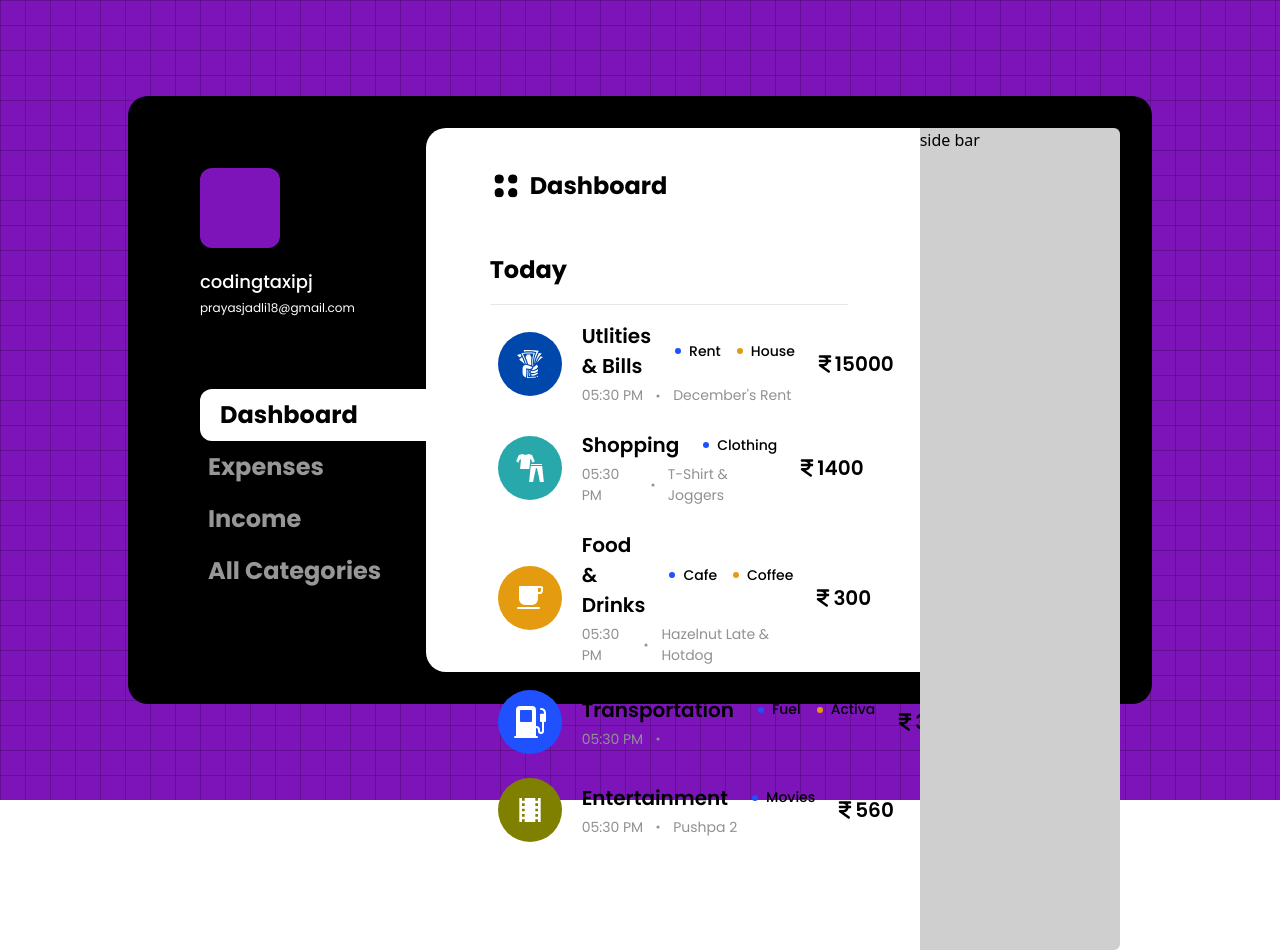
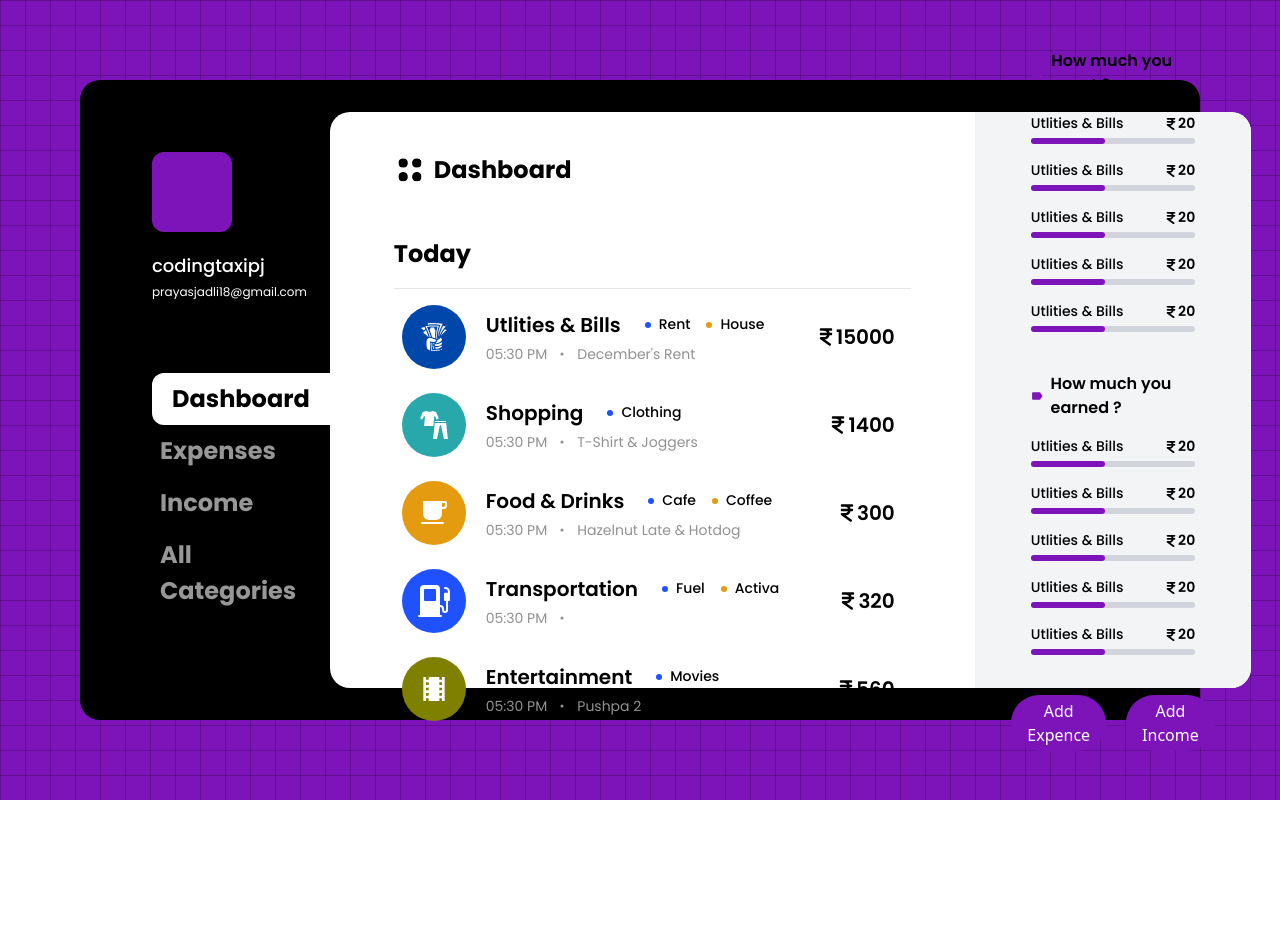
Before and after one commit to codingtaxipj/ExpenseTracker-LP, a React (Vite) app: page / in a window 1280 px wide. After the commit the page ends 800 px from the top, so only its background shows below. Built offline with nearby package versions, Linux system fonts and the light colour scheme.

Commit message:
add progress bard on home dashboard | fixed on click change css of side nav buttons

```diff
--- a/src/App.jsx
+++ b/src/App.jsx
@@ -1,4 +1,4 @@
-import { useState } from "react";
+import { useRef, useState } from "react";
 import HomeDashboard from "./components/HomeDashboard";
 import IncomeDashboard from "./components/IncomeDashboard";
 import ExpenseDashboard from "./components/ExpenseDashboard";
@@ -6,12 +6,27 @@ import AllCategories from "./components/AllCategories";
 
 function App() {
   const [defaultDashboard, setDefaultDashboard] = useState("homeDashboard");
+  const home = useRef();
+
+  function handleClickSideButtons(pageSelected) {
+    setDefaultDashboard(pageSelected);
+  }
+
+  function setStyle(current) {
+    let baseStyle = "w-full py-2 text-left text-[24px] font-medium outline-0";
+    if (current === defaultDashboard)
+      return baseStyle + " " + "rounded-l-[12px] bg-[white] px-5 text-[black]";
+    else
+      return (
+        baseStyle + " " + "text-slate-600 px-2 hover:px-5 hover:text-[white]"
+      );
+  }
 
   return (
     <>
       <div className="absolute inset-0 w-full bg-pupl bg-cover bg-no-repeat">
         <div className="h-full w-full bg-[linear-gradient(to_right,_rgba(0,0,0,0.2)_1px,_transparent_1px),linear-gradient(to_bottom,_rgba(0,0,0,0.2)_1px,_transparent_1px)] px-[5rem] py-20 [background-size:25px_25px]">
-          <div className="absolute inset-x-[8rem] inset-y-[6rem] flex flex-row rounded-[20px] bg-[black] px-8 py-8">
+          <div className="inset-x-[8rem] inset-y-[6rem] flex h-full flex-row rounded-[20px] bg-[black] px-8 py-8">
             <div className="w-[22rem] pl-10">
               <div className="py-[2.5rem] text-[white]">
                 <div className="mb-5 size-[5rem] rounded-[12px] bg-pupl"></div>
@@ -22,33 +37,34 @@ function App() {
               </div>
               <div className="flex flex-col py-[2rem] font-pop-b text-[#979797]">
                 <button
-                  onClick={() => setDefaultDashboard(() => "homeDashboard")}
+                  ref={home}
+                  onClick={() => handleClickSideButtons("homeDashboard")}
                   autoFocus
-                  className="text-slate-600 w-full px-2 py-2 text-left text-[24px] font-medium outline-0 hover:px-5 hover:text-[white] focus:rounded-l-[12px] focus:bg-[white] focus:px-5 focus:text-[black]"
+                  className={setStyle("homeDashboard")}
                 >
                   Dashboard
                 </button>
                 <button
-                  onClick={() => setDefaultDashboard(() => "expenseDashboard")}
-                  className="text-white w-full px-2 py-2 text-left text-[24px] font-medium hover:px-5 hover:text-[white] focus:rounded-l-[12px] focus:bg-[white] focus:px-5 focus:text-[black]"
+                  onClick={() => handleClickSideButtons("expenseDashboard")}
+                  className={setStyle("expenseDashboard")}
                 >
                   Expenses
                 </button>
                 <button
-                  onClick={() => setDefaultDashboard(() => "incomeDashboard")}
-                  className="text-white w-full px-2 py-2 text-left text-[24px] font-medium hover:px-5 hover:text-[white] focus:rounded-l-[12px] focus:bg-[white] focus:px-5 focus:text-[black]"
+                  onClick={() => handleClickSideButtons("incomeDashboard")}
+                  className={setStyle("incomeDashboard")}
                 >
                   Income
                 </button>
                 <button
-                  onClick={() => setDefaultDashboard(() => "AllCategories")}
-                  className="text-white w-full px-2 py-2 text-left text-[24px] font-medium hover:px-5 hover:text-[white] focus:rounded-l-[12px] focus:bg-[white] focus:px-5 focus:text-[black]"
+                  onClick={() => handleClickSideButtons("AllCategories")}
+                  className={setStyle("AllCategories")}
                 >
                   All Categories
                 </button>
               </div>
             </div>
-            <div className="w-full rounded-[20px] bg-[white]">
+            <div className="h-full w-full rounded-[20px] bg-[white]">
               {defaultDashboard === "homeDashboard" && <HomeDashboard />}
               {defaultDashboard === "incomeDashboard" && <IncomeDashboard />}
               {defaultDashboard === "expenseDashboard" && <ExpenseDashboard />}
--- a/src/components/HomeDashboard.jsx
+++ b/src/components/HomeDashboard.jsx
@@ -1,17 +1,16 @@
 import dots from "../assets/4dots.svg";
 import CircleIcon from "./CircleIcon";
-import { PiDotOutlineFill } from "react-icons/pi";
+import { PiDotOutlineFill, PiTagSimpleFill } from "react-icons/pi";
 import dummyData from "../assets/lib/demoData.json";
 import { FaIndianRupeeSign } from "react-icons/fa6";
 
 const DummyEntries = JSON.parse(JSON.stringify(dummyData));
-console.log("gg is" + dummyData[4].userGivenCategory);
 
 const HomeDashboard = () => {
   return (
     <>
-      <div className="flex flex-row gap-2">
-        <div className="w-[70%] px-[4rem] py-[2.5rem]">
+      <div className="flex h-full flex-row">
+        <div className="bg-white w-[70%] rounded-[20px] px-[4rem] py-[2.5rem]">
           <div className="flex flex-row items-center justify-start pb-2">
             <img className="size-[2rem]" src={dots} alt="dot-icon" />
             <h4 className="pl-2 font-pop-b text-[24px] text-black">
@@ -36,26 +35,22 @@ const HomeDashboard = () => {
                     {data.primeCategory}
                   </p>
                   <p className="flex items-center gap-2 font-pop-m text-[14px]">
-                    {" "}
-                    <span className="rounded-full bg-travel p-[3px]"></span>{" "}
+                    <span className="rounded-full bg-travel p-[3px]"></span>
                     {data.subCategory}
                   </p>
                   {data.userGivenCategory && (
                     <p className="flex items-center gap-2 font-pop-m text-[14px]">
-                      {" "}
                       <span className="rounded-full bg-food p-[3px]"></span>
                       {data.userGivenCategory}
                     </p>
                   )}
                 </div>
                 <div className="flex items-center gap-2 font-pop-r text-[14px] text-[#919191]">
-                  {" "}
-                  <span>{data.entryTime}</span>{" "}
+                  <span>{data.entryTime}</span>
                   <span>
-                    {" "}
-                    <PiDotOutlineFill />{" "}
-                  </span>{" "}
-                  <span>{data.entryTitle}</span>{" "}
+                    <PiDotOutlineFill />
+                  </span>
+                  <span>{data.entryTitle}</span>
                 </div>
               </div>
               <div className="flex flex-row items-center pr-2 font-pop-sb text-[20px] text-[black]">
@@ -66,10 +61,54 @@ const HomeDashboard = () => {
               </div>
             </div>
           ))}
+        </div>
+        <div className="h-full w-[30%] rounded-r-[20px] bg-[#f3f4f6]">
+          <div className="flex h-full flex-col justify-center gap-10 px-14">
+            <div>
+              <h6 className="inline-flex items-center gap-2 font-pop-sb text-[16px] text-black">
+                <PiTagSimpleFill className="text-pupl" />
+                How much you spent ?
+              </h6>
 
-          <div className="m-2 mb-5 flex flex-row items-center gap-2 px-[.75rem] py-[1rem]"></div>
+              {[1, 2, 3, 4, 5].map((data) => (
+                <div key={data}>
+                  <div className="flex grow flex-row gap-2 pb-1 pt-4 font-pop-m text-[14px]">
+                    <p className="w-full">Utlities & Bills</p>
+                    <p className="flex items-center text-right font-pop-sb ">
+                      <FaIndianRupeeSign /> <span>20</span>
+                    </p>
+                  </div>
+                  <div className="h-1.5 w-full rounded-full bg-[#d1d5db]">
+                    <div className="h-full w-[45%] rounded-full bg-pupl"></div>
+                  </div>
+                </div>
+              ))}
+            </div>
+            <div>
+              <h6 className="font-pop-sb inline-flex items-center gap-2 text-[16px] text-black">
+              < PiTagSimpleFill className="text-pupl" /> How much you earned ?
+              </h6>
+
+              {[1, 2, 3, 4, 5].map((data) => (
+                <div key={data}>
+                  <div className="flex grow flex-row gap-2 pb-1 pt-4 font-pop-m text-[14px]">
+                    <p className="w-full">Utlities & Bills</p>
+                    <p className="flex items-center text-right font-pop-sb">
+                      <FaIndianRupeeSign /> <span>20</span>
+                    </p>
+                  </div>
+                  <div className="h-1.5 w-full rounded-full bg-[#d1d5db]">
+                    <div className="h-full w-[45%] rounded-full bg-pupl"></div>
+                  </div>
+                </div>
+              ))}
+            </div>
+            <div className="inline-flex gap-5 justify-center" >
+              <button className="bg-pupl text-[white] px-4 py-1 rounded-full" > Add Expence </button>
+              <button className="bg-pupl text-[white] px-4 py-1 rounded-full" > Add Income </button>
+            </div>
+          </div>
         </div>
-        <div className="w-[30%] grow rounded-r-md bg-[#cfcfcf]">side bar</div>
       </div>
     </>
   );
```
Also changed, not shown: src/components/additional code.md (deleted, +0 -18 lines).
